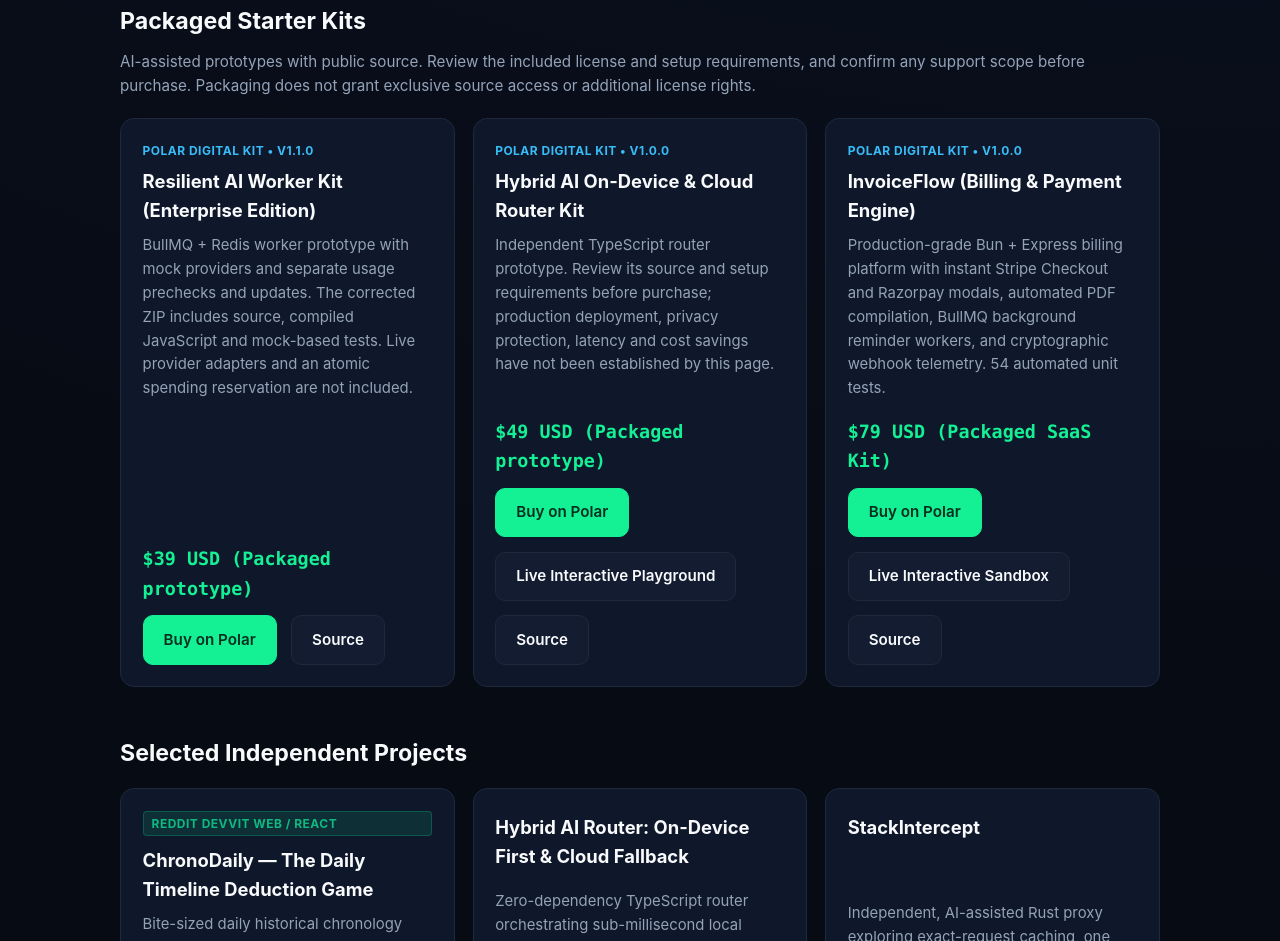
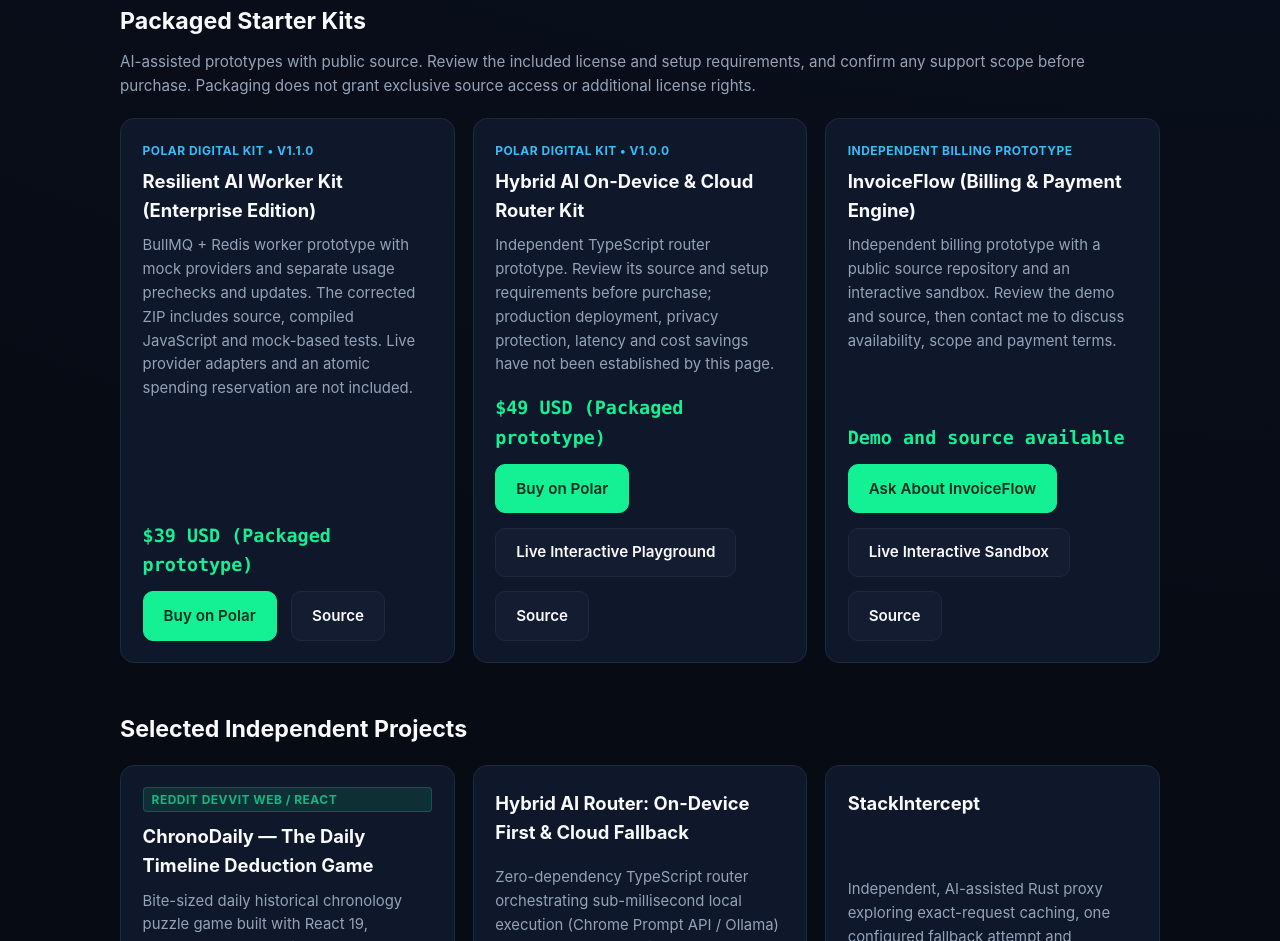
Before and after one commit to sidsri14/sidsri14.github.io, a plain HTML site: page index.html in a window 1280 px wide. Shown: the part 2870-3811 px from the top of the page. Drawn offline with Linux system fonts and the light colour scheme.

Commit message:
fix: replace misdirected InvoiceFlow checkout with availability inquiry

```diff
--- a/index.html
+++ b/index.html
@@ -209,14 +209,14 @@
 
         <article class="card">
           <div>
-            <div class="card-tag">Polar Digital Kit • v1.0.0</div>
+            <div class="card-tag">Independent Billing Prototype</div>
             <h3>InvoiceFlow (Billing &amp; Payment Engine)</h3>
-            <p>Production-grade Bun + Express billing platform with instant Stripe Checkout and Razorpay modals, automated PDF compilation, BullMQ background reminder workers, and cryptographic webhook telemetry. 54 automated unit tests.</p>
+            <p>Independent billing prototype with a public source repository and an interactive sandbox. Review the demo and source, then contact me to discuss availability, scope and payment terms.</p>
           </div>
           <div>
-            <div class="price">$79 USD (Packaged SaaS Kit)</div>
+            <div class="price">Demo and source available</div>
             <div class="cta-row">
-              <a class="btn btn-primary" href="https://buy.polar.sh/polar_cl_4mrUXvOPjiB4LEIEBsVyJshejMA8oq7XIHPQV163dbE" target="_blank" rel="noopener">Buy on Polar</a>
+              <a class="btn btn-primary" href="mailto:sidsri1502@gmail.com?subject=InvoiceFlow%20Inquiry">Ask About InvoiceFlow</a>
               <a class="btn btn-secondary" href="invoiceflow/">Live Interactive Sandbox</a>
               <a class="btn btn-secondary" href="https://github.com/sidsri14/api" target="_blank" rel="noopener">Source</a>
             </div>
```
